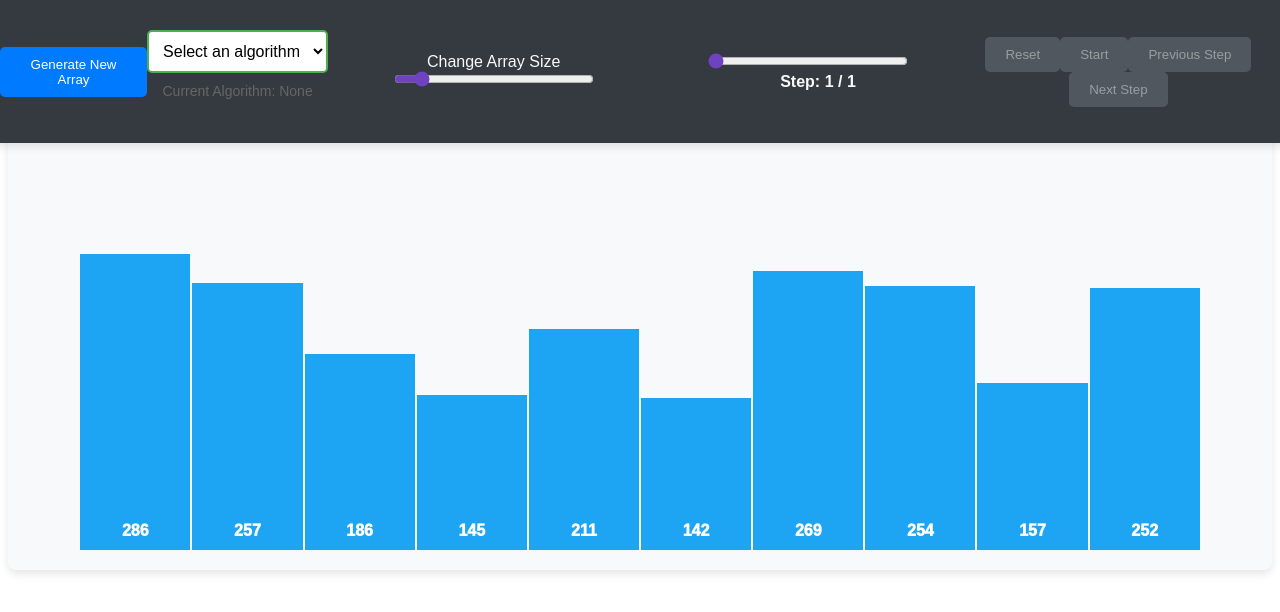
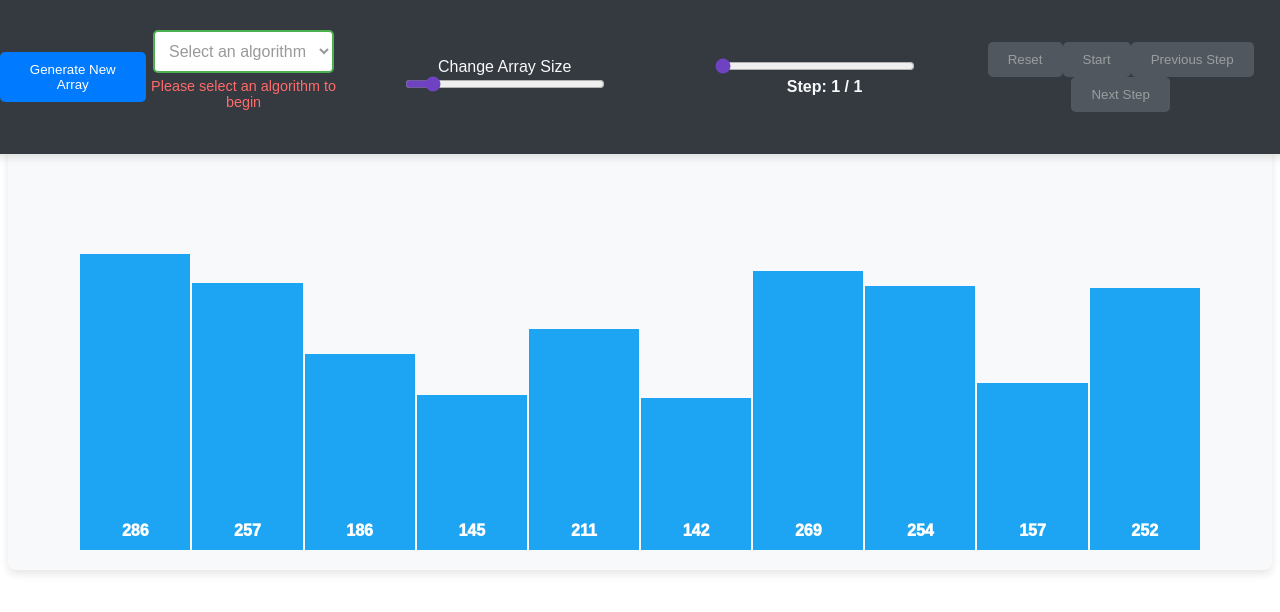
Before and after one commit to TonyLai1101/Sorting-Visualizer, a React (Create React App) app: page / in a window 1280 px wide. Shown: the top 612 px of the page. Built offline with nearby package versions, Linux system fonts and the light colour scheme.

Commit message:
add algo selector placeholder and warning msg

```diff
--- a/src/components/AlgorithmSelector.js
+++ b/src/components/AlgorithmSelector.js
@@ -8,14 +8,14 @@ const AlgorithmSelector = ({ algorithm, onAlgorithmChange, disabled }) => (
       value={algorithm}
       onChange={(e) => onAlgorithmChange(e.target.value)}
       disabled={disabled}
-            className="algorithm-dropdown"
+      className={`algorithm-dropdown ${!algorithm ? 'placeholder' : ''}`}
     >
-            <option value="">Select an algorithm</option>
+      {!algorithm && <option value="" disabled>Select an algorithm</option>}
       <option value="bubbleSort">Bubble Sort</option>
       <option value="quickSort">Quick Sort</option>
       {/* Add more options for additional algorithms as needed */}
     </select>
-        <p className="current-algorithm">Current Algorithm: {algorithm || 'None'}</p>
+    {!algorithm && <p className="algorithm-warning">Please select an algorithm to begin</p>}
   </div>
 );
 
--- a/src/components/Control.js
+++ b/src/components/Control.js
@@ -56,7 +56,6 @@ const Controls = ({
             paused={paused}
             completed={completed}
             currentStepIndex={currentStepIndex}
-            stepCount={stepCount}
             stepGenerated = {stepGenerated}
         />
     </div>
--- a/src/components/ControlButtons.js
+++ b/src/components/ControlButtons.js
@@ -10,7 +10,6 @@ const ControlButtons = ({
     paused,
     completed,
     currentStepIndex,
-    stepCount,
     stepGenerated,
 }) => (
     <div className="control-buttons">
--- a/src/style/AlgorithmSelector.css
+++ b/src/style/AlgorithmSelector.css
@@ -38,3 +38,17 @@
     font-weight: bold;
     color: #4CAF50;
 }
+
+.algorithm-dropdown.placeholder {
+    color: #999;
+}
+
+.algorithm-dropdown.placeholder option:not(:first-child) {
+    color: black;
+}
+
+.algorithm-warning {
+    color: #ff6b6b;
+    font-size: 0.9em;
+    margin-top: 5px;
+}
```
Lines whose indentation alone changed are shown as unchanged.
